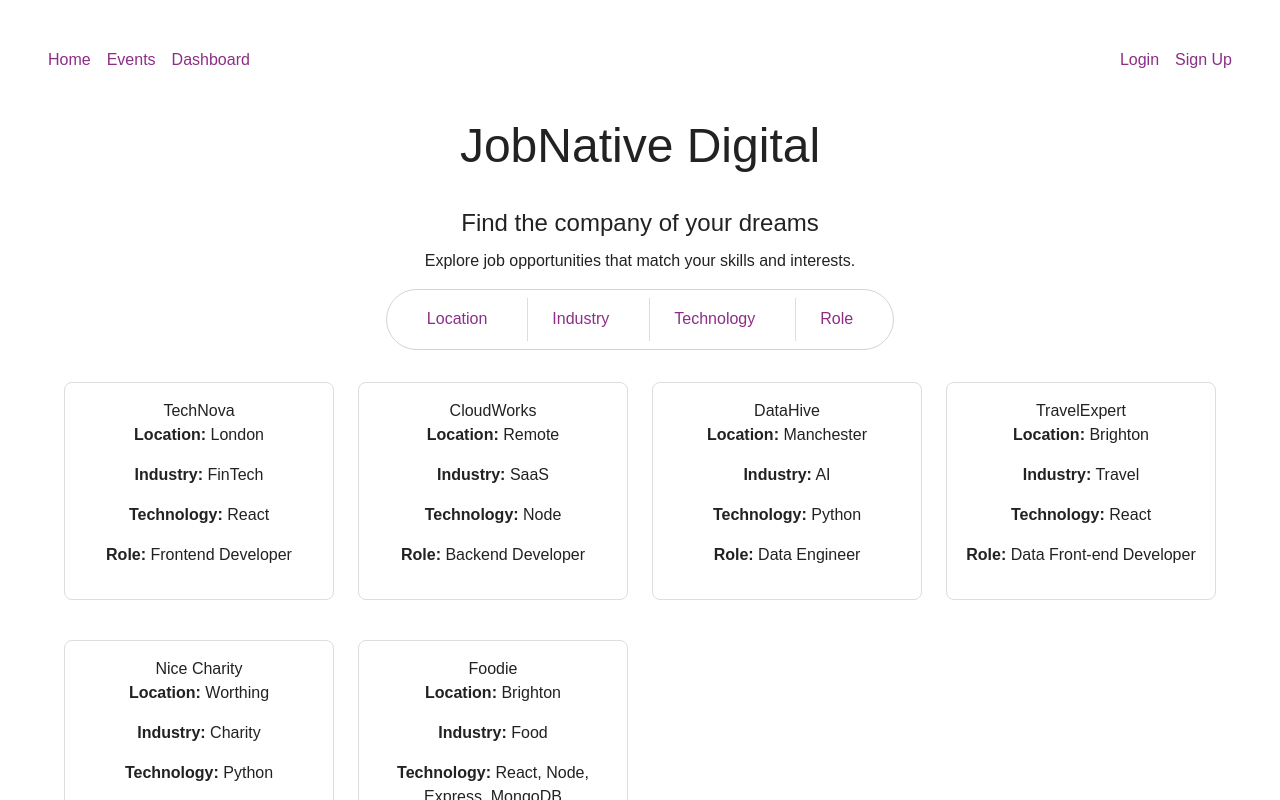
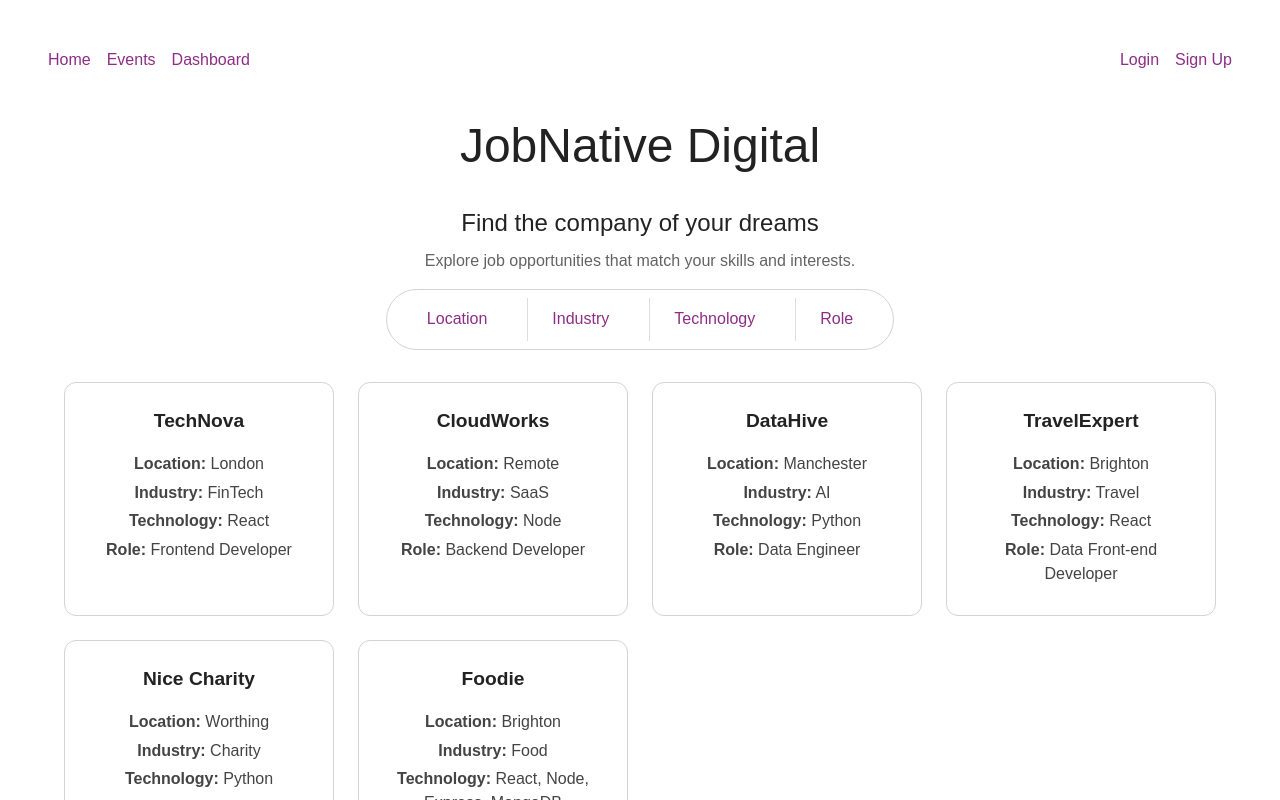
Before and after one commit to technative-academy/jobnative-digital-front-end, a React (Vite) app: page / in a window 1280 px wide. Shown: the top 800 px of the page. Built offline with nearby package versions, Linux system fonts and the light colour scheme; a web font is replaced by a local one.

Commit message:
added css for company cards

```diff
--- /dev/null
+++ b/src/components/CompanyCard/CompanyCard.css
@@ -0,0 +1,22 @@
+.company-card {
+  padding: 1.5rem;
+  border-radius: 12px;
+  border: 1px solid var(--colour-background-light);
+  transition: all 0.2s ease;
+}
+
+.company-card:hover {
+  transform: translateY(-3px);
+  box-shadow: 0 10px 20px rgba(0, 0, 0, 0.08);
+}
+
+.company-name {
+  font-size: 1.2rem;
+  font-weight: 600;
+  margin-bottom: 1rem;
+}
+
+.company-card p {
+  margin: 0.3rem 0;
+  color: #444;
+}
--- a/src/components/CompanyCard/CompanyCard.jsx
+++ b/src/components/CompanyCard/CompanyCard.jsx
@@ -1,7 +1,8 @@
+import "./CompanyCard.css";
 function CompanyCard({ company }) {
   return (
-    <div style={cardStyle}>
-      <h3>{company.name}</h3>
+    <div className="company-card">
+      <h3 className="company-name">{company.name}</h3>
       <p>
         <strong>Location:</strong> {company.location}
       </p>
@@ -18,11 +19,4 @@ function CompanyCard({ company }) {
   );
 }
 
-const cardStyle = {
-  border: "1px solid #ddd",
-  padding: "1rem",
-  borderRadius: "8px",
-  marginBottom: "1rem",
-};
-
 export default CompanyCard;
--- a/src/index.css
+++ b/src/index.css
@@ -8,6 +8,7 @@
   --colour-background-dark: rgb(23, 24, 24);
   --colour-text-light: rgb(246, 245, 240);
   --colour-text-dark: rgb(35, 34, 34);
+  --colour-text-medium: rgb(100, 99, 99);
 
   --width-max: 800px;
 
--- a/src/pages/Home/Home.css
+++ b/src/pages/Home/Home.css
@@ -4,21 +4,22 @@
   gap: 1.5rem;
 }
 
-h1 {
+.hero-title {
   text-align: center;
   margin-bottom: 2rem;
   font-size: var(--font-size-heading);
 }
 
-h2 {
+.hero-subtitle {
   margin-top: 2rem;
   margin-bottom: 0.5rem;
   font-size: var(--font-size-subheading);
+  color: var(--colour-text-dark);
 }
 
-p {
+.hero-text {
   text-align: center;
-  font-size: var(--font-size-body);
-  color: var(--colour-text-dark);
+  color: var(--colour-text-medium);
   margin-bottom: 1rem;
+  font-size: 1rem;
 }
--- a/src/pages/Home/Home.jsx
+++ b/src/pages/Home/Home.jsx
@@ -28,9 +28,11 @@ function Home() {
 
   return (
     <div style={{ padding: "2rem" }}>
-      <h1>JobNative Digital</h1>
-      <h2>Find the company of your dreams</h2>
-      <p>Explore job opportunities that match your skills and interests.</p>
+      <h1 className="hero-title">JobNative Digital</h1>
+      <h2 className="hero-subtitle">Find the company of your dreams</h2>
+      <p className="hero-text">
+        Explore job opportunities that match your skills and interests.
+      </p>
 
       <Filters filters={filters} setFilters={setFilters} />
 
```
Also changed, not shown: src/components/CompanyCard/Card.css (added).
